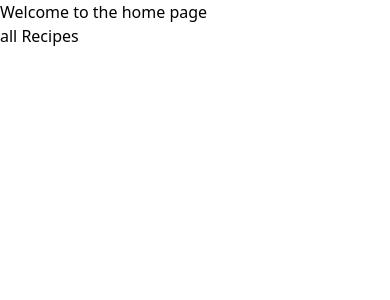
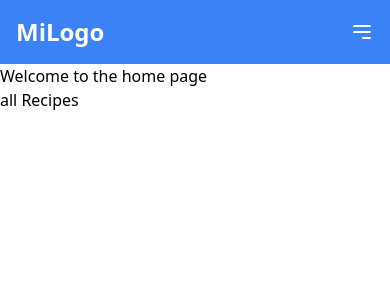
Before and after one commit to soulaimanEltoumi/Web-Project, a React (Vite) app: page / in a window 390 px wide. Shown: the top 300 px of the page. Built offline with nearby package versions, Linux system fonts and the light colour scheme.

Commit message:
navbardone

```diff
--- a/src/App.jsx
+++ b/src/App.jsx
@@ -1,10 +1,11 @@
-
 import React from "react";
 import { Routes, Route } from "react-router-dom";
 import Homepage from "./pages/Homepage";
+import Navbar from "./components/Navbar";
 export default function App() {
   return (
     <>
+      <Navbar />
       <Routes>
         <Route path="/" element={<Homepage />} />
         {/* <Route path="/about" element={<About />} />
--- /dev/null
+++ b/src/components/Navbar.jsx
@@ -0,0 +1,51 @@
+import React, { useState } from "react";
+import { Link } from "react-router-dom";
+
+const Navbar = () => {
+  const [isOpen, setIsOpen] = useState(false);
+
+  return (
+    <nav className="bg-blue-500 p-4">
+      <div className="container mx-auto flex items-center justify-between">
+        <Link to="/" className="text-2xl font-bold text-white">
+          MiLogo
+        </Link>
+        <button
+          className="text-white focus:outline-none md:hidden"
+          onClick={() => setIsOpen(!isOpen)}
+        >
+          <svg
+            className="h-6 w-6"
+            fill="none"
+            stroke="currentColor"
+            viewBox="0 0 24 24"
+            xmlns="http://www.w3.org/2000/svg"
+          >
+            <path
+              strokeLinecap="round"
+              strokeLinejoin="round"
+              strokeWidth="2"
+              d="M4 6h16M4 12h16m-7 6h7"
+            ></path>
+          </svg>
+        </button>
+        <div className={`md:flex ${isOpen ? "block" : "hidden"}`}>
+          <Link
+            to="/login"
+            className="mr-4 mt-4 block text-white md:mt-0 md:inline-block"
+          >
+            Iniciar Sesión
+          </Link>
+          <Link
+            to="/favorites"
+            className="mt-4 block text-white md:mt-0 md:inline-block"
+          >
+            Favoritos
+          </Link>
+        </div>
+      </div>
+    </nav>
+  );
+};
+
+export default Navbar;
```
